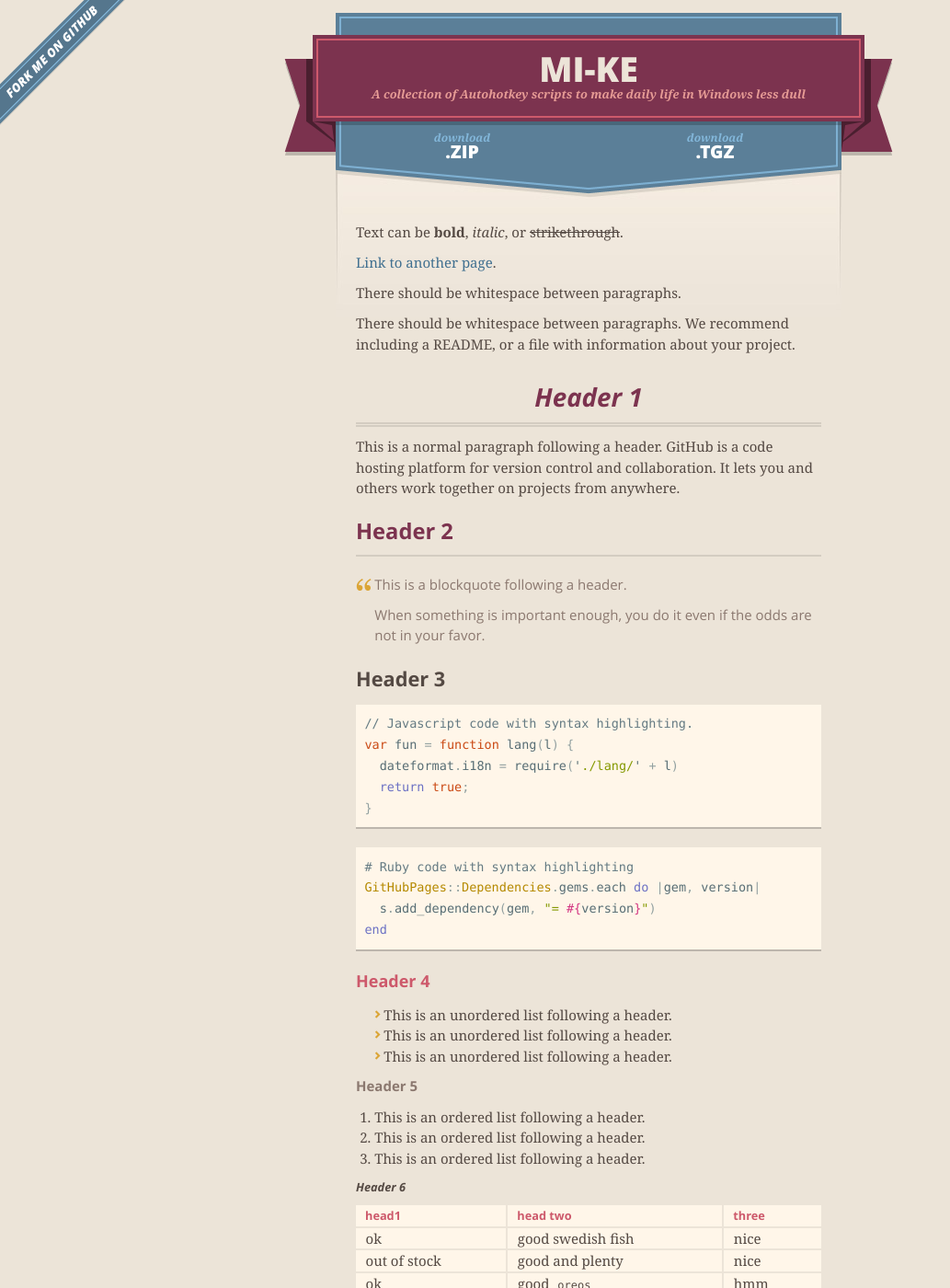
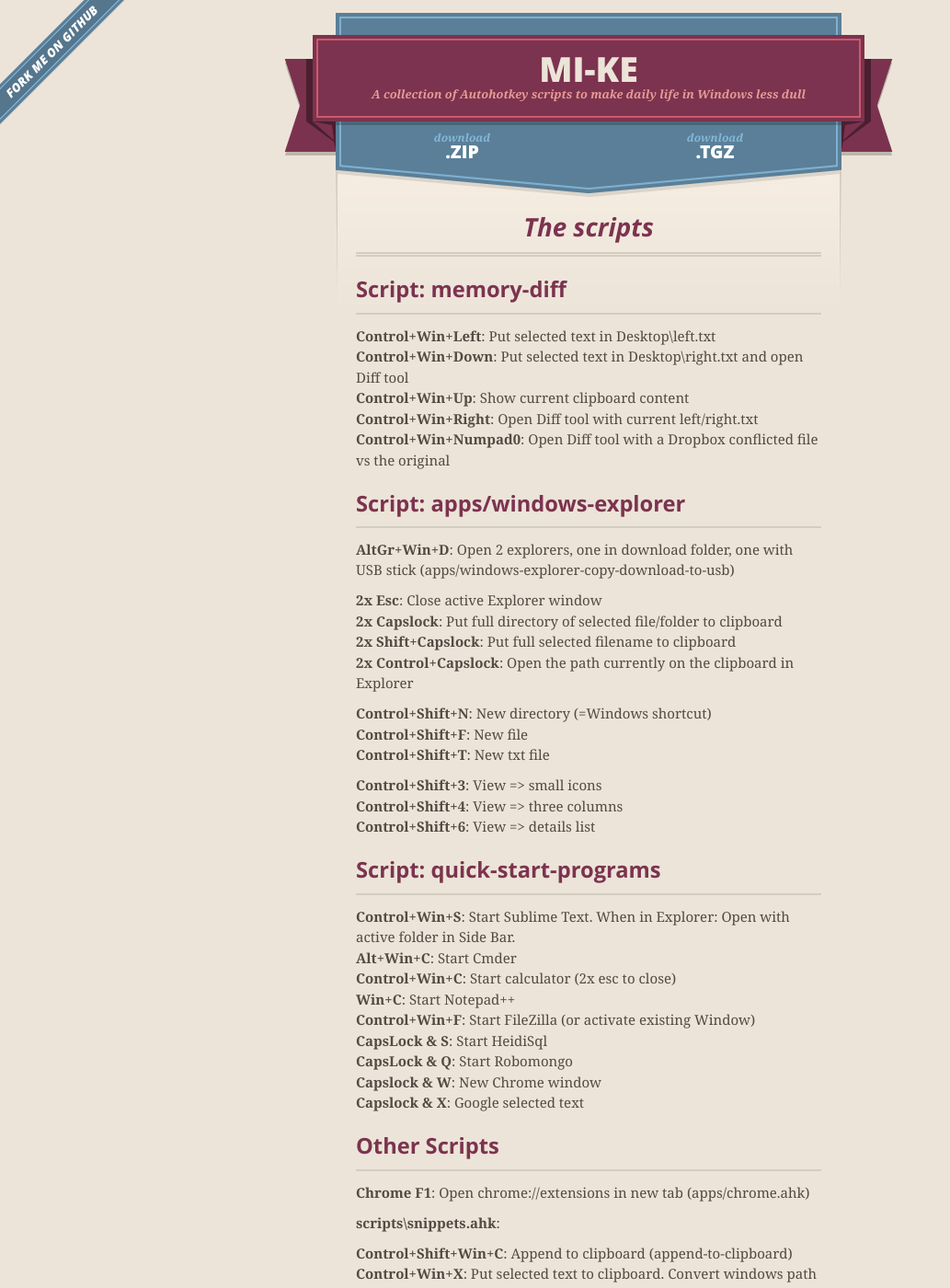
Before and after one commit to itenium-be/Mi-Ke, a Jekyll site: the page built from index.md, in a window 1280 px wide and 1400 px high. Shown: the whole window at 92% size, without its empty margins (0-1033 px from the left). Built offline with Jekyll 4.4.1, drawn with Linux system fonts in a browser that asks for light colours; nearby versions of some CDN libraries; our own code applies the rules of GitHub Pages for plain Markdown files; some of the changed text lies outside the part shown.

Commit message:
content copy

````diff
--- a/index.md
+++ b/index.md
@@ -1,123 +1,96 @@
----
-layout: default
----
-
-Text can be **bold**, _italic_, or ~~strikethrough~~.
-
-[Link to another page](another-page).
-
-There should be whitespace between paragraphs.
-
-There should be whitespace between paragraphs. We recommend including a README, or a file with information about your project.
-
-# [](#header-1)Header 1
-
-This is a normal paragraph following a header. GitHub is a code hosting platform for version control and collaboration. It lets you and others work together on projects from anywhere.
-
-## [](#header-2)Header 2
-
-> This is a blockquote following a header.
->
-> When something is important enough, you do it even if the odds are not in your favor.
-
-### [](#header-3)Header 3
-
-```js
-// Javascript code with syntax highlighting.
-var fun = function lang(l) {
-  dateformat.i18n = require('./lang/' + l)
-  return true;
-}
-```
-
-```ruby
-# Ruby code with syntax highlighting
-GitHubPages::Dependencies.gems.each do |gem, version|
-  s.add_dependency(gem, "= #{version}")
-end
-```
-
-#### [](#header-4)Header 4
-
-*   This is an unordered list following a header.
-*   This is an unordered list following a header.
-*   This is an unordered list following a header.
-
-##### [](#header-5)Header 5
-
-1.  This is an ordered list following a header.
-2.  This is an ordered list following a header.
-3.  This is an ordered list following a header.
-
-###### [](#header-6)Header 6
-
-| head1        | head two          | three |
-|:-------------|:------------------|:------|
-| ok           | good swedish fish | nice  |
-| out of stock | good and plenty   | nice  |
-| ok           | good `oreos`      | hmm   |
-| ok           | good `zoute` drop | yumm  |
-
-### There's a horizontal rule below this.
-
-* * *
-
-### Here is an unordered list:
-
-*   Item foo
-*   Item bar
-*   Item baz
-*   Item zip
-
-### And an ordered list:
-
-1.  Item one
-1.  Item two
-1.  Item three
-1.  Item four
-
-### And a nested list:
-
-- level 1 item
-  - level 2 item
-  - level 2 item
-    - level 3 item
-    - level 3 item
-- level 1 item
-  - level 2 item
-  - level 2 item
-  - level 2 item
-- level 1 item
-  - level 2 item
-  - level 2 item
-- level 1 item
-
-### Small image
-
-![](https://assets-cdn.github.com/images/icons/emoji/octocat.png)
-
-### Large image
-
-![](https://guides.github.com/activities/hello-world/branching.png)
+# The scripts
 
 
-### Definition lists can be used with HTML syntax.
 
-<dl>
-<dt>Name</dt>
-<dd>Godzilla</dd>
-<dt>Born</dt>
-<dd>1952</dd>
-<dt>Birthplace</dt>
-<dd>Japan</dd>
-<dt>Color</dt>
-<dd>Green</dd>
-</dl>
 
-```
-Long, single-line code blocks should not wrap. They should horizontally scroll if they are too long. This line should be long enough to demonstrate this.
-```
+Script: memory-diff
+-------------------
+**Control+Win+Left**: Put selected text in Desktop\left.txt
+**Control+Win+Down**: Put selected text in Desktop\right.txt and open Diff tool
+**Control+Win+Up**: Show current clipboard content
+**Control+Win+Right**: Open Diff tool with current left/right.txt
+**Control+Win+Numpad0**: Open Diff tool with a Dropbox conflicted file vs the original
 
-```
-The final element.
-```
+Script: apps/windows-explorer
+-----------------------------
+**AltGr+Win+D**: Open 2 explorers, one in download folder, one with USB stick (apps/windows-explorer-copy-download-to-usb)
+
+**2x Esc**: Close active Explorer window
+**2x Capslock**: Put full directory of selected file/folder to clipboard
+**2x Shift+Capslock**: Put full selected filename to clipboard
+**2x Control+Capslock**: Open the path currently on the clipboard in Explorer
+
+**Control+Shift+N**: New directory (=Windows shortcut)
+**Control+Shift+F**: New file
+**Control+Shift+T**: New txt file
+
+**Control+Shift+3**: View => small icons
+**Control+Shift+4**: View => three columns
+**Control+Shift+6**: View => details list
+
+
+Script: quick-start-programs
+----------------------------
+**Control+Win+S**: Start Sublime Text. When in Explorer: Open with active folder in Side Bar.
+**Alt+Win+C**: Start Cmder
+**Control+Win+C**: Start calculator (2x esc to close)
+**Win+C**: Start Notepad++
+**Control+Win+F**: Start FileZilla (or activate existing Window)
+**CapsLock & S**: Start HeidiSql
+**CapsLock & Q**: Start Robomongo
+**Capslock & W**: New Chrome window
+**Capslock & X**: Google selected text
+
+
+Other Scripts
+-------------
+**Chrome F1**: Open chrome://extensions in new tab (apps/chrome.ahk)
+
+**scripts\snippets.ahk**:
+
+**Control+Shift+Win+C**: Append to clipboard (append-to-clipboard)
+**Control+Win+X**: Put selected text to clipboard. Convert windows path to Unix style path (path-win-to-unix)
+**Win+Alt+M**: Put selected text in Markdown code block (md-code-block-surround)
+**Control+Win+Alt+M**: Create new Markdown code block (md-code-block-new)
+
+
+Script: change-sound-volume
+---------------------------
+Change sound volume with 'funny' images.
+
+**Win+PgUp**: Volume +10
+**Win+PgDn**: Volume -10
+**Win+Ctrl+PgDn/Up**: Volume +/-10 without images
+**Win+Ctrl+Alt PgDn/Up**: Volume +/-1 without images
+**Win+End**: Mute/Restore
+**Win+Home**: Show sound volume
+
+
+Dev Stuff
+---------
+**Control+Win+R**: Reload script
+**Shift+F11**: Open ListVars window
+**Alt+F12**: Window Spy
+**Capslock & A**: Google selected text + "autohotkey"
+
+
+
+# Other resources
+
+Looking for even more little productivity boosters?
+
+Look no further!
+
+- [Drugoy/Autohotkey-scripts-.ahk](https://github.com/Drugoy/Autohotkey-scripts-.ahk)
+- [denolfe/AutoHotkey](https://github.com/denolfe/AutoHotkey)
+- [Skrommel scripts](http://www.donationcoder.com/Software/Skrommel/index.html)
+	- [GoneIn60s](http://www.donationcoder.com/Software/Skrommel/index.html#GoneIn60s): Recover closed applications
+	- [IpUpload](http://www.donationcoder.com/Software/Skrommel/index.html#IpUpload): Upload current IP address to a FTP server
+	- [NoClose](http://www.donationcoder.com/Software/Skrommel/index.html#NoClose): Disable the Close button (X) of selected windows
+	- [MoveInactiveWin](http://www.donationcoder.com/Software/Skrommel/index.html#MoveInactiveWin): Move a window without activating it
+	- [WhatColor](http://www.donationcoder.com/Software/Skrommel/index.html#WhatColor): Show and copy the RRGGBB color under the cursor
+- [Jack's Autohotkey Blog](http://www.computoredge.com/AutoHotkey/Free_AutoHotkey_Scripts_and_Apps_for_Learning_and_Generating_Ideas.html)
+- [camerb/AHKs](https://github.com/camerb/AHKs)
+- [AutoHotkey-Util](https://github.com/cocobelgica/AutoHotkey-Util)
+
+And of course there is an [Awesome AutoHotkey](https://github.com/ahkscript/awesome-AutoHotkey)!
````
Also changed, not shown: TODO.md (added, +111 -0 lines), README.md.
